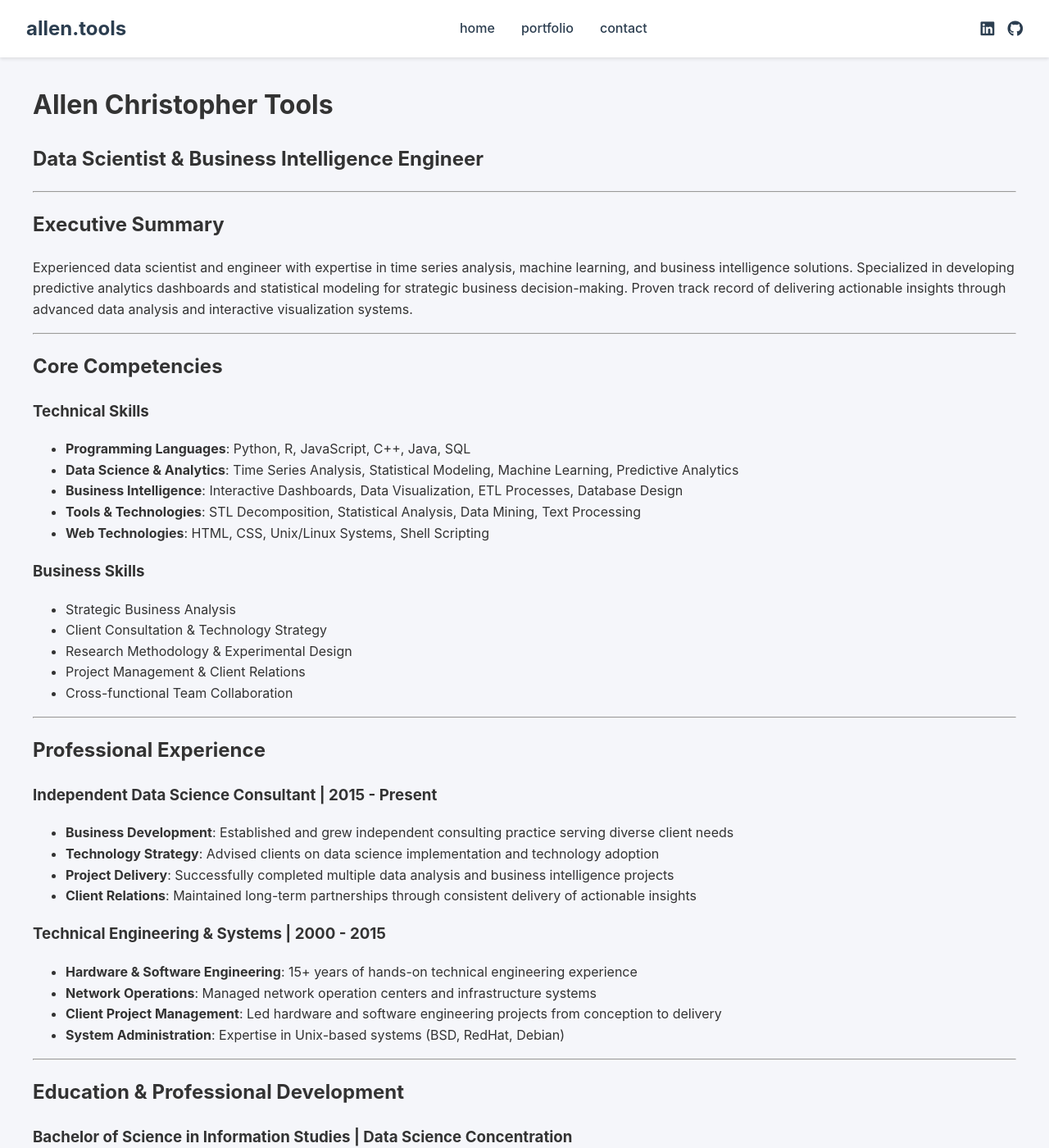
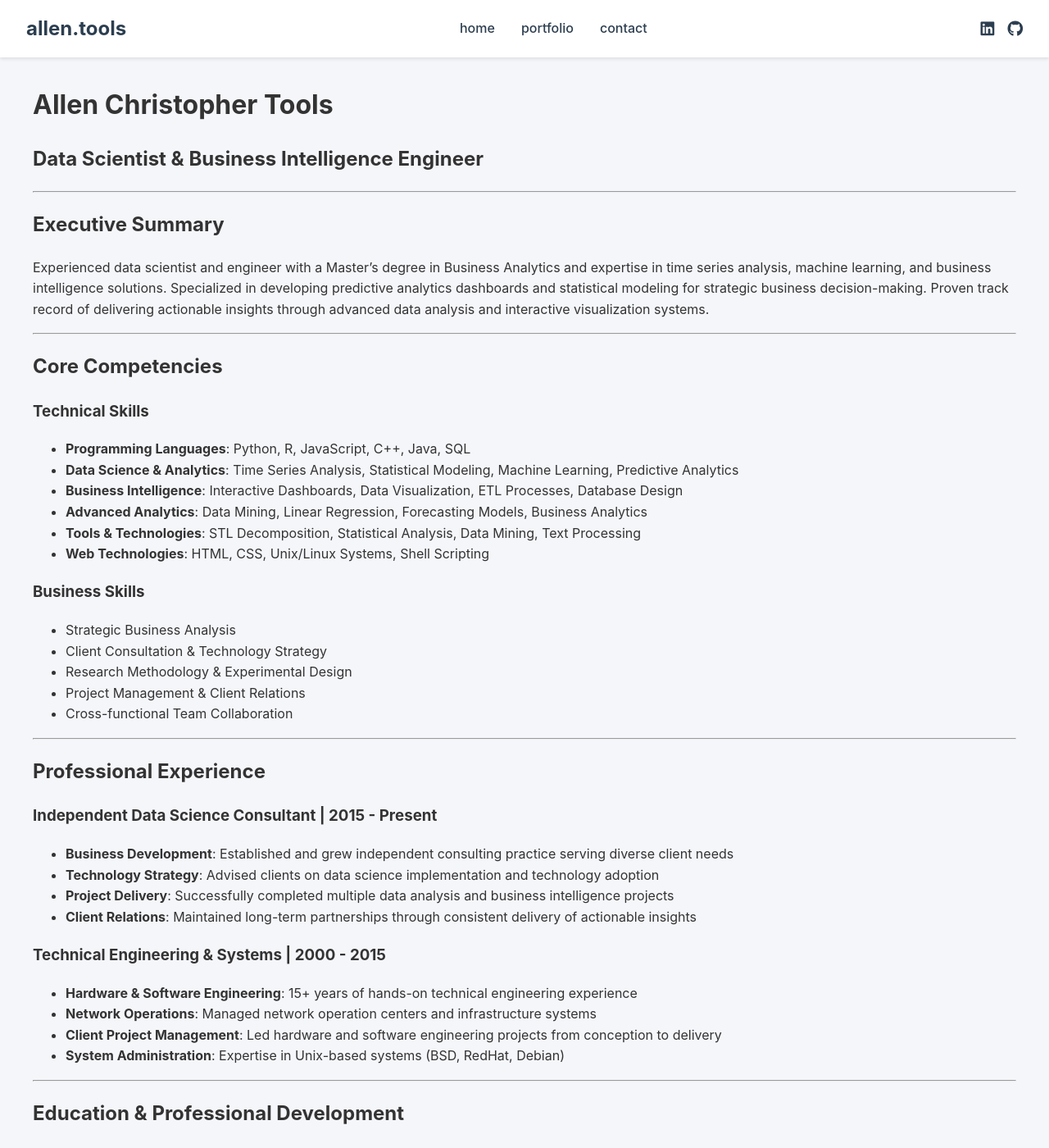
Before and after one commit to kayfay/allen.tools, a Jekyll site: the page built from index.md, in a window 1280 px wide and 1400 px high. Shown: the whole window at 82% size. Built offline with Jekyll 4.4.1, drawn with Linux system fonts in a browser that asks for light colours; some of the changed text lies outside the part shown.

Commit message:
Add Master's degree in Business Analytics to professional profile - Update education section and executive summary

```diff
--- a/index.md
+++ b/index.md
@@ -10,7 +10,7 @@
 
 ## Executive Summary
 
-Experienced data scientist and engineer with expertise in time series analysis, machine learning, and business intelligence solutions. Specialized in developing predictive analytics dashboards and statistical modeling for strategic business decision-making. Proven track record of delivering actionable insights through advanced data analysis and interactive visualization systems.
+Experienced data scientist and engineer with a Master's degree in Business Analytics and expertise in time series analysis, machine learning, and business intelligence solutions. Specialized in developing predictive analytics dashboards and statistical modeling for strategic business decision-making. Proven track record of delivering actionable insights through advanced data analysis and interactive visualization systems.
 
 ---
 
@@ -20,6 +20,7 @@
 - **Programming Languages**: Python, R, JavaScript, C++, Java, SQL
 - **Data Science & Analytics**: Time Series Analysis, Statistical Modeling, Machine Learning, Predictive Analytics
 - **Business Intelligence**: Interactive Dashboards, Data Visualization, ETL Processes, Database Design
+- **Advanced Analytics**: Data Mining, Linear Regression, Forecasting Models, Business Analytics
 - **Tools & Technologies**: STL Decomposition, Statistical Analysis, Data Mining, Text Processing
 - **Web Technologies**: HTML, CSS, Unix/Linux Systems, Shell Scripting
 
@@ -49,6 +50,11 @@
 ---
 
 ## Education & Professional Development
+
+### **Master of Business Analytics** | Jacksonville University | 2019 - 2023
+- **Key Focus Areas**: Data Mining, Time Series Analysis & Forecasting, Predictive Analytics
+- **Capstone Project**: Linear Regression Analysis for Business Applications
+- **Advanced Statistical Modeling**: Applied business analytics and predictive modeling techniques
 
 ### **Bachelor of Science in Information Studies** | Data Science Concentration
 - **Minor**: Psychology (Experimental Design & Research Methodology)
```
